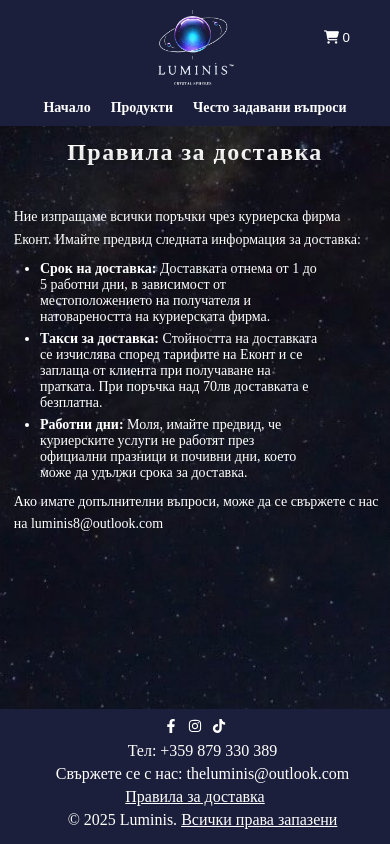
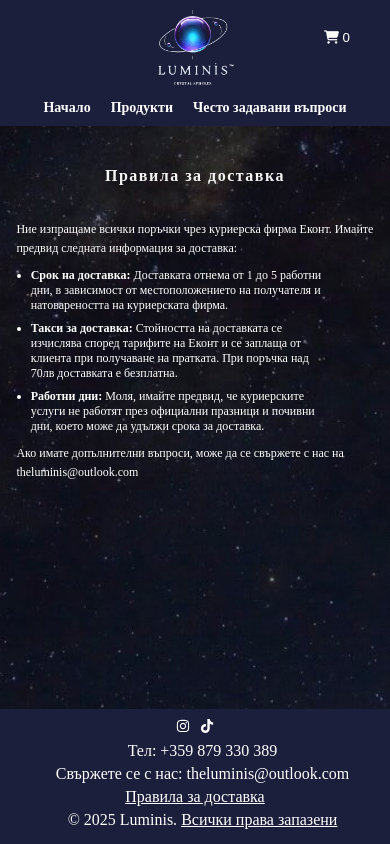
Before and after one commit to Dimitar32/LuminisWebsite, a React (Create React App) app: page /delivery in a window 390 px wide. Built offline with nearby package versions, Linux system fonts and the light colour scheme; the HTML template or start-up script is replaced by a standard one; a web font is replaced by a local one.

Commit message:
refactor delivery .css to modulue.css

```diff
--- a/src/components/Footer/Footer.jsx
+++ b/src/components/Footer/Footer.jsx
@@ -2,7 +2,7 @@ import React from 'react';
 import { Link, useLocation} from 'react-router-dom';
 import './Footer.css';
 import {
-    FaFacebookF,
+    // FaFacebookF,
     FaInstagram,
     FaTiktok
 } from 'react-icons/fa';
@@ -16,13 +16,13 @@ const Footer = () => {
     return (
         <footer className={`footer ${footerClass}`}>
             <div className="social-links">
-                <a
+                {/* <a
                     target="_blank" rel="noopener noreferrer"
                     href="https://www.facebook.com/profile.php?id=61566904842905"
                     aria-label="Facebook"
                     >
                     <FaFacebookF />
-                </a>
+                </a> */}
 
                 <a
                     target="_blank" rel="noopener noreferrer"
--- a/src/pages/Delivery/Delivery.css
+++ /dev/null
@@ -1,58 +0,0 @@
-.delivery-section{
-    margin-top: 8%;
-    margin-bottom: 11%;
-}
-
-.delivery-section p{
-    font-size: 17px;
-    text-align: left; /* Подравняване на целия текст наляво */
-    padding-left: 20%;
-}
-
-.delivery-info {
-    text-align: left; /* Подравняване на целия текст наляво */
-    font-size: 17px;
-  }
-
-  .delivery-info p {
-    margin: 0; /* Няма разстояние между параграфите */
-    line-height: 1.6; /* Контролира височината на редовете за по-добра четимост */
-  }
-
-  .delivery-info ul {
-    padding-left: 20%; /* Отстояние на целия списък навътре */
-    padding-right: 15%;
-    margin: 10px 0; /* Отстояние между списъка и другите елементи */
-  }
-
-  .delivery-info li {
-    margin-left: 5%;
-    /* margin-right: 15%; */
-    margin-bottom: 8px; /* Разстояние между елементите на списъка */
-    color:white;
-  }
-
-  @media (max-width: 600px) {
-    .delivery-section{
-        margin-top: 28%;
-        margin-bottom: 26%;
-    }
-
-    .delivery-section p{
-        padding-left: 1%;
-        font-size: 14px;
-    }
-
-    .delivery-info {
-      font-size: 14px; /* По-малък размер на шрифта за мобилни устройства */
-      padding: 10px; /* Допълнително отстояние около съдържанието */
-    }
-
-    .delivery-info ul {
-      padding-left: 15px; /* Намалено отстояние на списъка за по-малки екрани */
-    }
-
-    .delivery-info li {
-      margin-bottom: 6px; /* По-малко разстояние между елементите на списъка */
-    }
-  }
--- a/src/pages/Delivery/Delivery.jsx
+++ b/src/pages/Delivery/Delivery.jsx
@@ -1,20 +1,20 @@
 import React from 'react';
-import '../Delivery/Delivery.css'; // Импорт на CSS стиловете
+import styles from '../Delivery/Delivery.module.css'; // Импорт на CSS стиловете
 
 const Delivery = () => {
     return(
-        <section className='delivery-section'>
+        <div className={styles.deliverySection}>
             <h2>Правила за доставка</h2>
-            <div class="delivery-info">
+            <div className={styles.deliveryInfo}>
                 <p>Ние изпращаме всички поръчки чрез куриерска фирма Еконт. Имайте предвид следната информация за доставка:</p>
                 <ul>
                     <li><strong>Срок на доставка:</strong> Доставката отнема от 1 до 5 работни дни, в зависимост от местоположението на получателя и натовареността на куриерската фирма.</li>
                     <li><strong>Такси за доставка:</strong> Стойността на доставката се изчислява според тарифите на Еконт и се заплаща от клиента при получаване на пратката. При поръчка над 70лв доставката е безплатна.</li>
                     <li><strong>Работни дни:</strong> Моля, имайте предвид, че куриерските услуги не работят през официални празници и почивни дни, което може да удължи срока за доставка.</li>
                 </ul>
-                <p>Ако имате допълнителни въпроси, може да се свържете с нас на luminis8@outlook.com</p>
+                <p>Ако имате допълнителни въпроси, може да се свържете с нас на theluminis@outlook.com</p>
             </div>
-        </section>
+        </div>
     );
 };
 
--- /dev/null
+++ b/src/pages/Delivery/Delivery.module.css
@@ -0,0 +1,131 @@
+.deliverySection{
+    margin-top: 8%;
+    margin-bottom: 11%;
+}
+
+.deliverySection p{
+    font-size: 17px;
+    text-align: left; /* Подравняване на целия текст наляво */
+    padding-left: 20%;
+}
+
+.deliveryInfo {
+    text-align: left; /* Подравняване на целия текст наляво */
+    font-size: 17px;
+  }
+
+  .deliveryInfo p {
+    margin: 0; /* Няма разстояние между параграфите */
+    line-height: 1.6; /* Контролира височината на редовете за по-добра четимост */
+  }
+
+  .deliveryInfo ul {
+    padding-left: 20%; /* Отстояние на целия списък навътре */
+    padding-right: 15%;
+    margin: 10px 0; /* Отстояние между списъка и другите елементи */
+  }
+
+  .deliveryInfo li {
+    margin-left: 5%;
+    /* margin-right: 15%; */
+    margin-bottom: 8px; /* Разстояние между елементите на списъка */
+    color:white;
+  }
+  @media (max-width: 1060px) and (min-width: 601px) {
+    .deliverySection {
+        margin-top: 17%;
+        margin-bottom: 17%;
+        padding: 0 8%; /* Add side padding for tablets/smaller laptops */
+    }
+
+    .deliverySection p {
+        padding-left: 10%; /* Adjust padding for better spacing */
+        font-size: 15px; /* Slightly smaller font for mid-sized screens */
+        line-height: 1.6; /* Consistent line height */
+    }
+
+    .deliveryInfo {
+        font-size: 15px; /* Slightly smaller font for better readability */
+        padding: 15px; /* Add padding around content for a balanced look */
+        max-width: 90%; /* Restrict content width for centered alignment */
+        margin: 0 auto; /* Center the content on the screen */
+    }
+
+    .deliveryInfo ul {
+        padding-left: 10%; /* Reduced padding for mid-sized screens */
+        padding-right: 10%;
+        margin-top: 15px;
+    }
+
+    .deliveryInfo li {
+        margin-bottom: 10px; /* Slightly increase spacing between list items */
+    }
+
+    .deliverySection h2 {
+        text-align: center; /* Center align headings for a cleaner layout */
+        font-size: 20px; /* Adjust header size */
+        margin-bottom: 20px;
+    }
+
+    button {
+        width: auto; /* Allow buttons to shrink or grow based on content */
+        padding: 12px 20px;
+        font-size: 16px;
+    }
+}
+
+  @media (max-width: 600px) {
+    .deliverySection{
+        margin-top: 28%;
+        margin-bottom: 26%;
+    }
+
+    .deliverySection p{
+        padding-left: 1%;
+        font-size: 14px;
+    }
+
+    .deliveryInfo {
+      font-size: 14px; /* По-малък размер на шрифта за мобилни устройства */
+      padding: 10px; /* Допълнително отстояние около съдържанието */
+    }
+
+    .deliveryInfo ul {
+      padding-left: 15px; /* Намалено отстояние на списъка за по-малки екрани */
+    }
+
+    .deliveryInfo li {
+      margin-bottom: 6px; /* По-малко разстояние между елементите на списъка */
+    }
+  }
+
+
+@media (max-width: 400px) {
+  .deliverySection {
+      margin-top: 35%;
+      margin-bottom: 35%;
+  }
+
+  .deliverySection p {
+      font-size: 12px; /* Reduce font size further for very small screens */
+      padding-left: 3%; /* Adjust padding for ultra-small screens */
+  }
+
+  .deliveryInfo {
+      font-size: 12px;
+      padding: 5px; /* Minimize padding for better spacing */
+  }
+
+  .deliveryInfo ul {
+      padding-left: 10px; /* Reduce left padding for ultra-small screens */
+  }
+
+  .deliveryInfo li {
+      margin-bottom: 8px; /* Slightly reduce list item spacing */
+  }
+
+  /* Further adjust header for ultra-small screens */
+  .deliverySection h2 {
+      font-size: 16px;
+  }
+}
```
